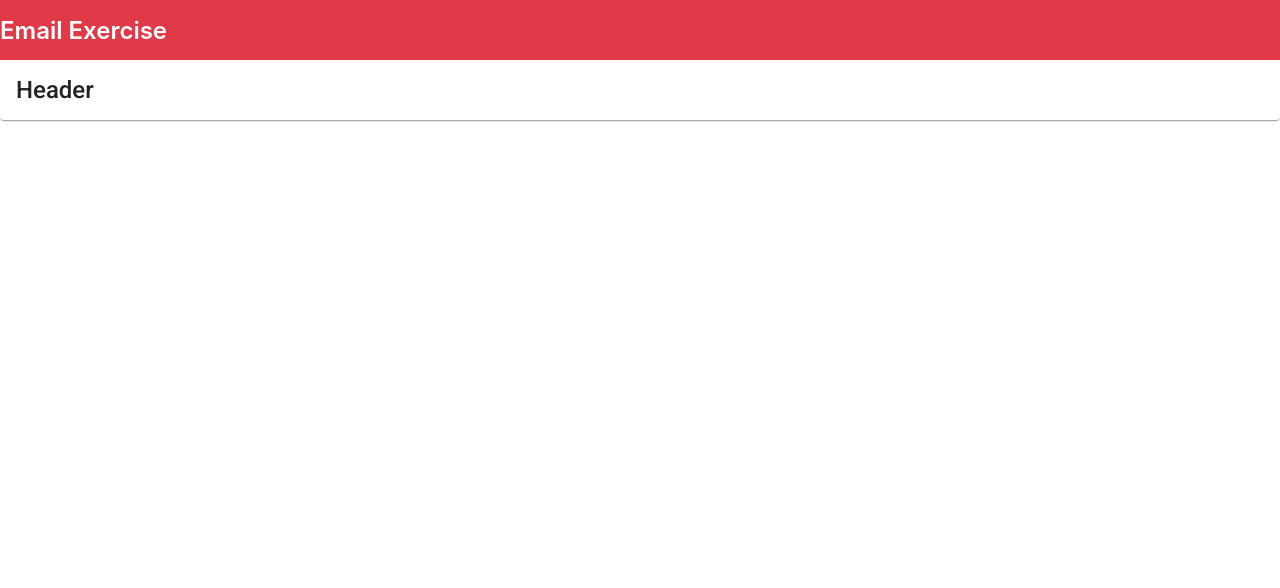
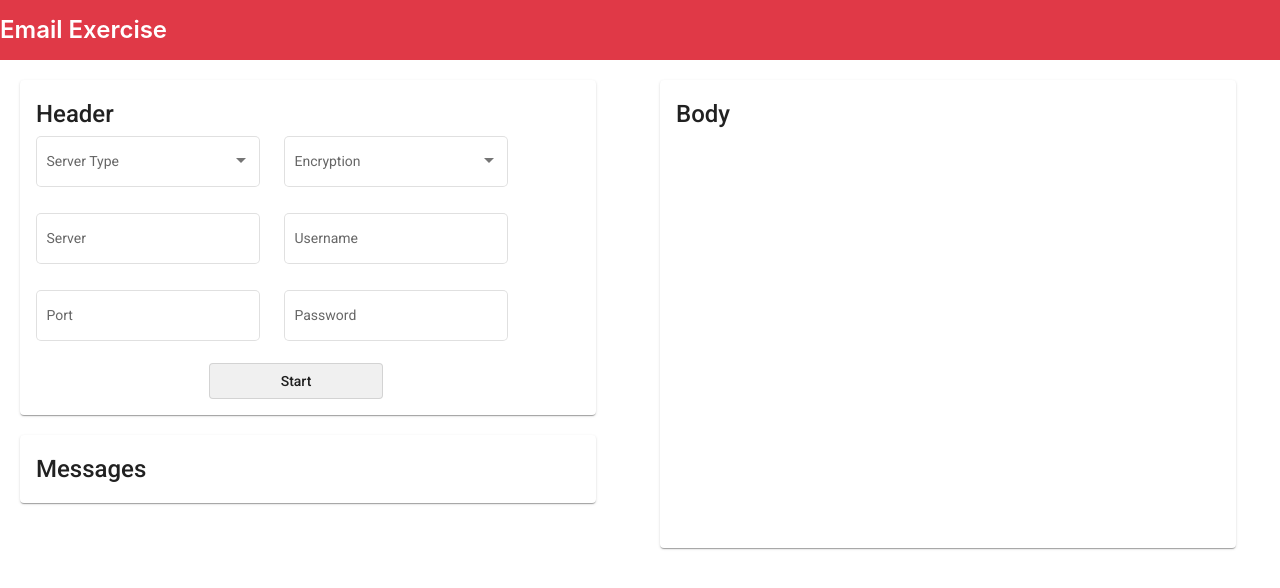
Before and after one commit to mario-j/email-exercise, an Angular app in the folder my-app/: page / in a window 1280 px wide. Shown: the top 588 px of the page. Built offline with nearby package versions, Linux system fonts and the light colour scheme.

Commit message:
Add scaffolding for input fields

```diff
--- a/my-app/angular.json
+++ b/my-app/angular.json
@@ -28,9 +28,13 @@
             ],
             "styles": [
               "./node_modules/@angular/material/prebuilt-themes/indigo-pink.css",
+              "./node_modules/bootstrap/dist/css/bootstrap.min.css",
               "src/styles.css"
             ],
-            "scripts": []
+            "scripts": [
+              "./node_modules/jquery/dist/jquery.min.js",
+              "./node_modules/bootstrap/dist/js/bootstrap.min.js"
+            ]
           },
           "configurations": {
             "production": {
--- a/my-app/package.json
+++ b/my-app/package.json
@@ -20,6 +20,10 @@
     "@angular/platform-browser": "~12.1.0",
     "@angular/platform-browser-dynamic": "~12.1.0",
     "@angular/router": "~12.1.0",
+    "bootstrap": "^5.0.2",
+    "jquery": "^3.6.0",
+    "ngx-bootstrap": "^7.0.0",
+    "popper.js": "^1.16.1",
     "rxjs": "~6.6.0",
     "tslib": "^2.2.0",
     "zone.js": "~0.11.4"
--- a/my-app/src/app/app.component.html
+++ b/my-app/src/app/app.component.html
@@ -41,7 +41,7 @@
     background-color: rgb(224, 57, 71);
     color: white;
     font-weight: 600;
-    font-size:24px;
+    font-size: 24px;
   }
 
   .toolbar img {
@@ -301,19 +301,89 @@
 
   .header {
     font-size: 24px;
-    font-weight:500;
+    font-weight: 500;
   }
 </style>
 
 <!-- Toolbar -->
 <div class="toolbar" role="banner">
-  <!-- <img style="background:transparent" width="100" alt="Email Logo"
-    src="https://i.pinimg.com/originals/c3/0e/ee/c30eee73a5e3d31b072f555985175165.jpg" /> -->
   <span>Email Exercise</span>
 </div>
 
-<div class="col-sm-12 col-md-12 col-lg-12">
-  <mat-card class="col-sm-6 col-md-6 col-lg-6">
-    <div class="header">Header</div>
-  </mat-card>
+<div class="row col-sm-12 col-md-12 col-lg-12">
+  <div class="col-sm-6 col-md-6 col-lg-6">
+    <mat-card style=margin:20px>
+      <div class="row col-sm-12 col-md-12 col-lg-12">
+        <div class="header">Header</div>
+        <div class="row col-sm-6 col-md-6 col-lg-6">
+          <mat-form-field appearance="outline">
+            <mat-label>Server Type</mat-label>
+            <mat-select>
+              <mat-option *ngFor="let server of servers" [value]="server.value">
+                {{server.value}}
+              </mat-option>
+            </mat-select>
+          </mat-form-field>
+
+          <br />
+
+          <mat-form-field appearance="outline">
+            <mat-label>Server</mat-label>
+            <input matInput placeholder="imap.gmx.com">
+          </mat-form-field>
+
+          <br />
+
+          <mat-form-field appearance="outline">
+            <mat-label>Port</mat-label>
+            <input matInput placeholder="993" type="number">
+          </mat-form-field>
+        </div>
+
+        <div class="row col-sm-6 col-md-6 col-lg-6">
+          <mat-form-field appearance="outline">
+            <mat-label>Encryption</mat-label>
+            <mat-select>
+              <mat-option *ngFor="let encryption of encryptions" [value]="encryption.value">
+                {{encryption.value}}
+              </mat-option>
+            </mat-select>
+          </mat-form-field>
+
+          <br />
+
+          <mat-form-field appearance="outline">
+            <mat-label>Username</mat-label>
+            <input matInput placeholder="DonaldMcGriddle@gmail.com">
+          </mat-form-field>
+
+          <br />
+
+          <mat-form-field appearance="outline">
+            <mat-label>Password</mat-label>
+            <input matInput type="password">
+          </mat-form-field>
+        </div>
+
+        <div style="display:flex; justify-content: center;">
+          <button mat-stroked-button class="col-sm-4 col-md-4 col-lg-4"
+            style="background-color: #F0F0F0;">Start</button>
+        </div>
+      </div>
+    </mat-card>
+
+
+    <mat-card style="margin:20px">
+      <div class="row col-sm-12 col-md-12 col-lg-12">
+        <div class="header">Messages</div>
+      </div>
+    </mat-card>
+  </div>
+
+  <div class="col-sm-6 col-md-6 col-lg-6">
+    <mat-card style=margin:20px>
+      <div class="header">Body</div>
+      <div style="height:50vh"></div>
+    </mat-card>
+  </div>
 </div>
--- a/my-app/src/app/app.component.ts
+++ b/my-app/src/app/app.component.ts
@@ -1,4 +1,14 @@
 import { Component } from '@angular/core';
+
+interface Server {
+  value: string;
+  viewValue: string;
+}
+
+interface Encryption {
+  value: string;
+  viewValue: string;
+}
 
 @Component({
   selector: 'app-root',
@@ -7,4 +17,16 @@ import { Component } from '@angular/core';
 })
 export class AppComponent {
   title = 'my-app';
+
+  servers: Server[] = [
+    {value: 'server-0', viewValue: 'Server 1'},
+    {value: 'server-1', viewValue: 'Server 2'},
+    {value: 'server-2', viewValue: 'Server 3'}
+  ];
+
+  encryptions: Encryption[] = [
+    {value: 'encryption-0', viewValue: 'Encryption 1'},
+    {value: 'encryption-1', viewValue: 'Encryption 2'},
+    {value: 'encryption-2', viewValue: 'Encryption 3'}
+  ];
 }
```
Also changed, not shown: my-app/src/app/app.module.ts (+67 -0 lines), 1 other file (tests, documents, lock files or other folders).
